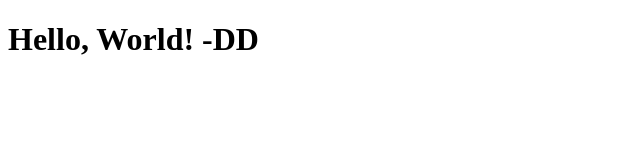
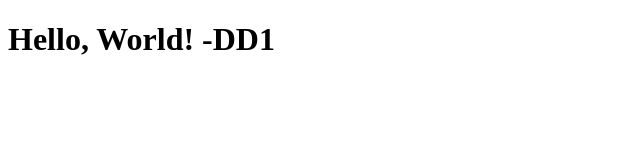
Before and after one commit to ddvenkat09/test-demo-html-nginx, a plain HTML site: page index.html in a window 1280 px wide. Shown: the full height of the page, 0-640 px from the left. Drawn offline with Linux system fonts and the light colour scheme.

Commit message:
Update index.html

```diff
--- a/index.html
+++ b/index.html
@@ -4,6 +4,6 @@
     <title>Hello World</title>
 </head>
 <body>
-    <h1>Hello, World! -DD</h1>
+    <h1>Hello, World! -DD1</h1>
 </body>
 </html>
```
